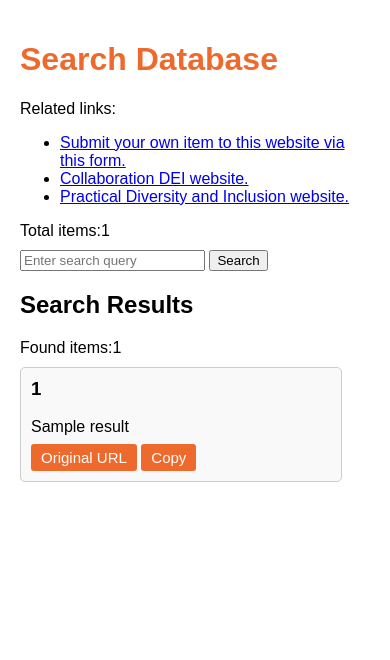
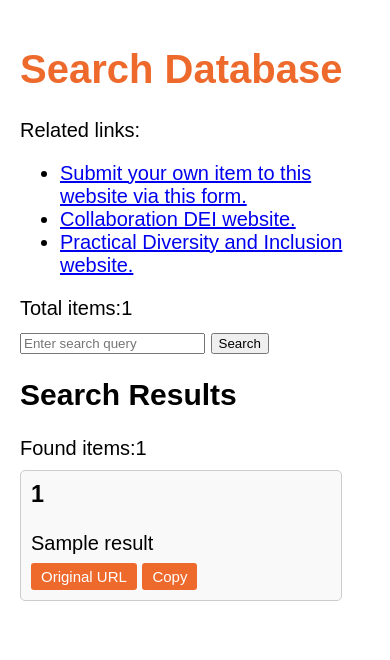
Before and after one commit to NotTheOnlyOne/ntoo_simple, a Flask app: template templates/index.html in a window 390 px wide. Shown: the top 660 px of the page. Run offline with Flask 3, Linux system fonts and the light colour scheme; the template is opened without the code that fills it: most values are stand-ins (such as "Sample title", 1, 10 or a date in 2020); parts of the project's set-up code (start-up, migrations or seed data) failed here and were passed over.

Commit message:
Adding more mobile reponsive code

```diff
--- a/templates/index.html
+++ b/templates/index.html
@@ -16,9 +16,18 @@
 	h1 {
 	    color:#ee6a2c;
 	}
+
+	/* Media query for mobile devices */
+	@media (max-width: 767px) {
+          body { font-size:20px; }
+
+	  .tiles-container {
+	    grid-template-columns: 1fr; /* Change to a single column layout */
+	  }
+	}
         .tiles-container {
             display: grid;
-            grid-template-columns: repeat(3, 1fr);`
+	    grid-template-columns: repeat(auto-fit, minmax(300px, 1fr));
             grid-gap: 20px 10px;
         }
         .tile {
```
